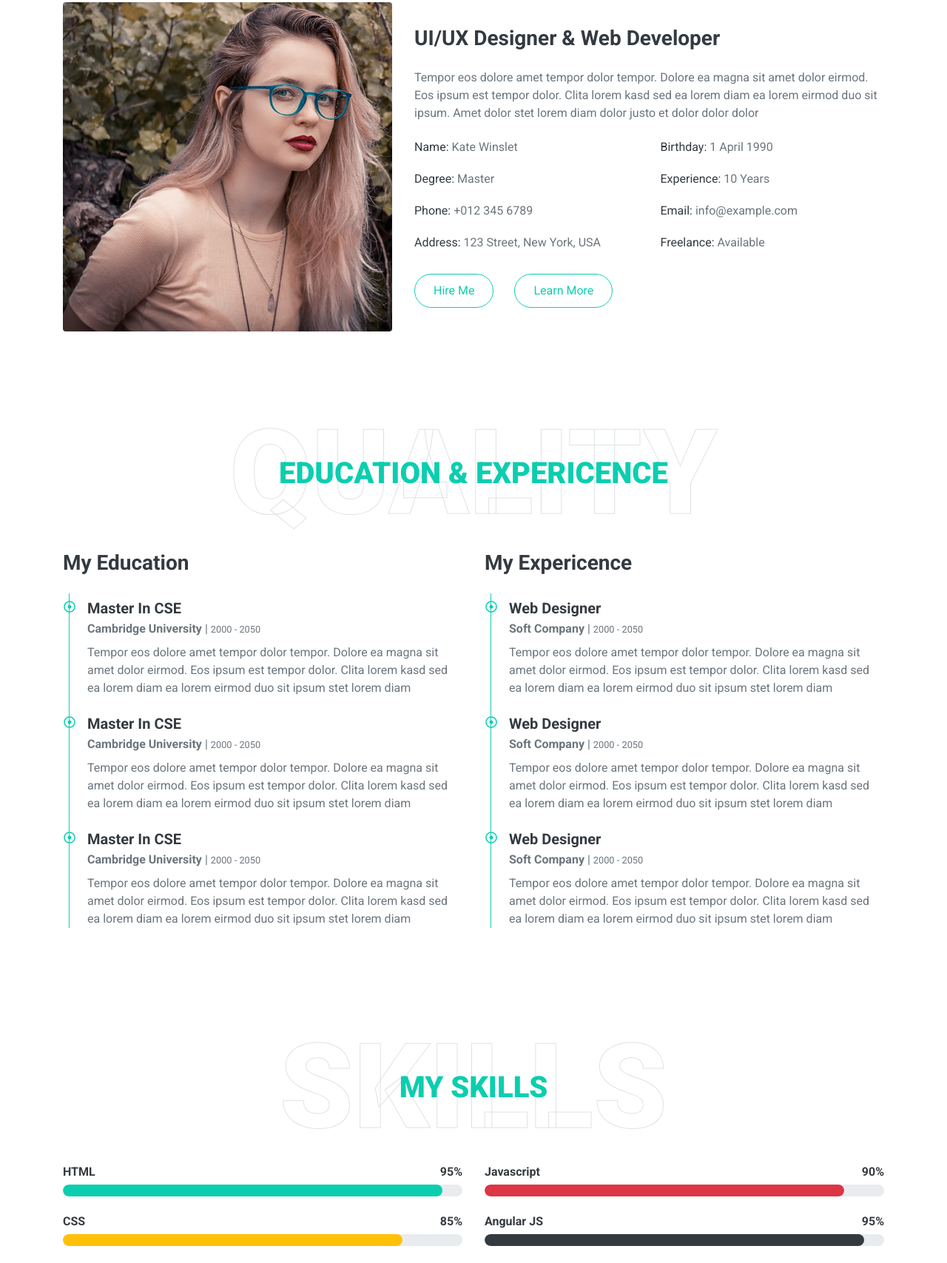
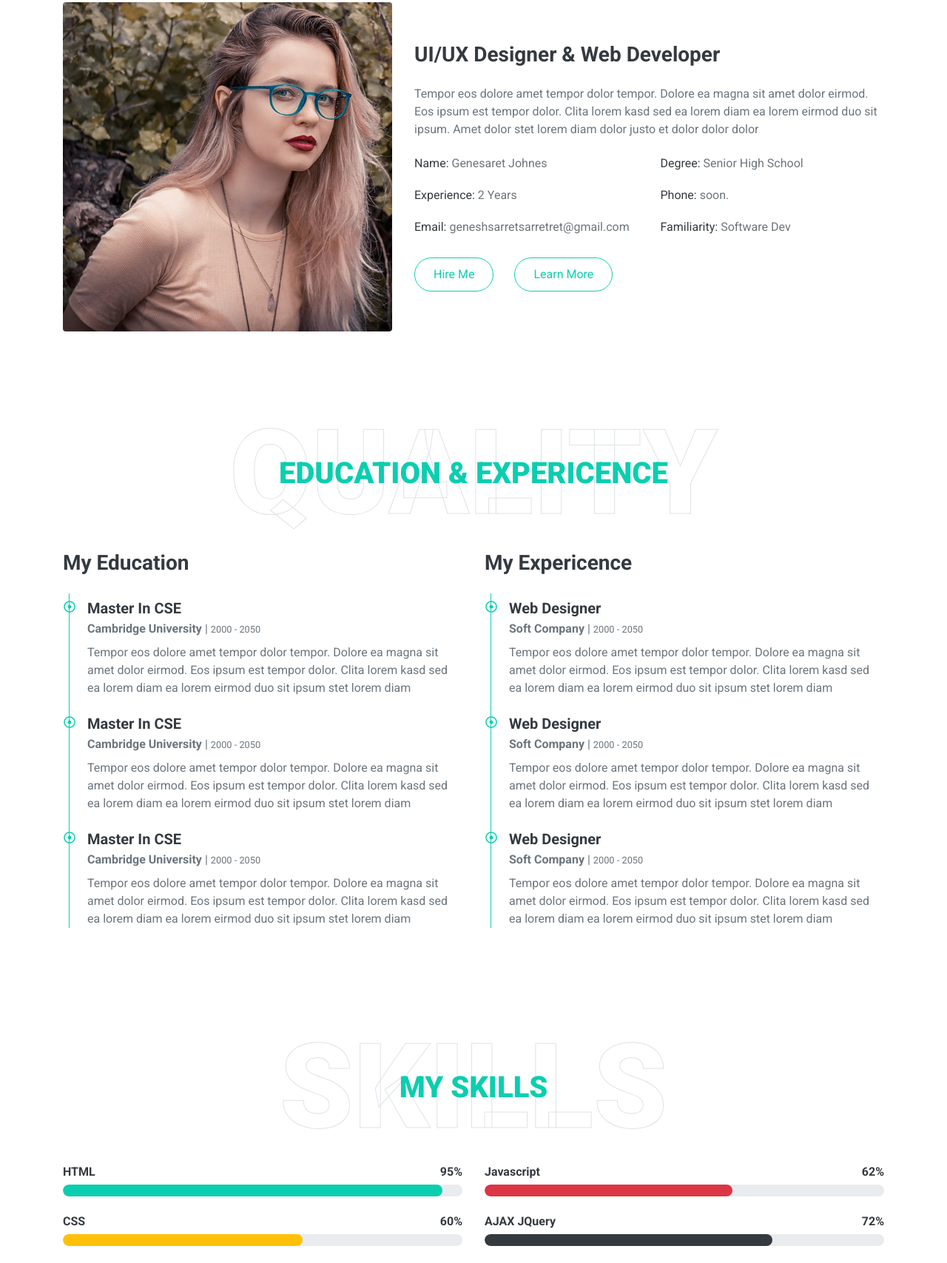
Before and after one commit to gensart-ai/basespace, a plain HTML site: page index.html in a window 1280 px wide. Shown: the part 1093-2800 px from the top of the page at 74% size. Drawn offline with nearby package versions, Linux system fonts and the light colour scheme.

Commit message:
Add files via upload

```diff
--- a/index.html
+++ b/index.html
@@ -3,7 +3,7 @@
 
 <head>
     <meta charset="utf-8">
-    <title>FreeFolio - Freelancer Portfolio Template</title>
+    <title>gens | welcome</title>
     <meta content="width=device-width, initial-scale=1.0" name="viewport">
     <meta content="Free HTML Templates" name="keywords">
     <meta content="Free HTML Templates" name="description">
@@ -30,7 +30,7 @@
     <!-- Navbar Start -->
     <nav class="navbar fixed-top shadow-sm navbar-expand-lg bg-light navbar-light py-3 py-lg-0 px-lg-5">
         <a href="index.html" class="navbar-brand ml-lg-3">
-            <h1 class="m-0 display-5"><span class="text-primary">Free</span>Folio</h1>
+            <h1 class="m-0 display-5"><span class="text-primary">Genes</span>WebDev</h1>
         </a>
         <button type="button" class="navbar-toggler" data-toggle="collapse" data-target="#navbarCollapse">
             <span class="navbar-toggler-icon"></span>
@@ -81,9 +81,9 @@
                 </div>
                 <div class="col-lg-7 text-center text-lg-left">
                     <h3 class="text-white font-weight-normal mb-3">I'm</h3>
-                    <h1 class="display-3 text-uppercase text-primary mb-2" style="-webkit-text-stroke: 2px #ffffff;">Kate Winslet</h1>
+                    <h1 class="display-3 text-uppercase text-primary mb-2" style="-webkit-text-stroke: 2px #ffffff;">Genesaret Johnes</h1>
                     <h1 class="typed-text-output d-inline font-weight-lighter text-white"></h1>
-                    <div class="typed-text d-none">Web Designer, Web Developer, Front End Developer, Apps Designer, Apps Developer</div>
+                    <div class="typed-text d-none">Social Media Admin, Web Developer, Network Technician, Tech Enthusiast</div>
                     <div class="d-flex align-items-center justify-content-center justify-content-lg-start pt-5">
                         <a href="" class="btn btn-outline-light mr-5">Download CV</a>
                         <button type="button" class="btn-play" data-toggle="modal"
@@ -114,14 +114,12 @@
                     <h3 class="mb-4">UI/UX Designer & Web Developer</h3>
                     <p>Tempor eos dolore amet tempor dolor tempor. Dolore ea magna sit amet dolor eirmod. Eos ipsum est tempor dolor. Clita lorem kasd sed ea lorem diam ea lorem eirmod duo sit ipsum. Amet dolor stet lorem diam dolor justo et dolor dolor dolor</p>
                     <div class="row mb-3">
-                        <div class="col-sm-6 py-2"><h6>Name: <span class="text-secondary">Kate Winslet</span></h6></div>
-                        <div class="col-sm-6 py-2"><h6>Birthday: <span class="text-secondary">1 April 1990</span></h6></div>
-                        <div class="col-sm-6 py-2"><h6>Degree: <span class="text-secondary">Master</span></h6></div>
-                        <div class="col-sm-6 py-2"><h6>Experience: <span class="text-secondary">10 Years</span></h6></div>
-                        <div class="col-sm-6 py-2"><h6>Phone: <span class="text-secondary">+012 345 6789</span></h6></div>
-                        <div class="col-sm-6 py-2"><h6>Email: <span class="text-secondary">info@example.com</span></h6></div>
-                        <div class="col-sm-6 py-2"><h6>Address: <span class="text-secondary">123 Street, New York, USA</span></h6></div>
-                        <div class="col-sm-6 py-2"><h6>Freelance: <span class="text-secondary">Available</span></h6></div>
+                        <div class="col-sm-6 py-2"><h6>Name: <span class="text-secondary">Genesaret Johnes</span></h6></div>
+                        <div class="col-sm-6 py-2"><h6>Degree: <span class="text-secondary">Senior High School</span></h6></div>
+                        <div class="col-sm-6 py-2"><h6>Experience: <span class="text-secondary">2 Years</span></h6></div>
+                        <div class="col-sm-6 py-2"><h6>Phone: <span class="text-secondary">soon.</span></h6></div>
+                        <div class="col-sm-6 py-2"><h6>Email: <span class="text-secondary">geneshsarretsarretret@gmail.com</span></h6></div>
+                        <div class="col-sm-6 py-2"><h6>Familiarity: <span class="text-secondary">Software Dev</span></h6></div>
                     </div>
                     <a href="" class="btn btn-outline-primary mr-4">Hire Me</a>
                     <a href="" class="btn btn-outline-primary">Learn More</a>
@@ -213,19 +211,19 @@
                     <div class="skill mb-4">
                         <div class="d-flex justify-content-between">
                             <h6 class="font-weight-bold">CSS</h6>
-                            <h6 class="font-weight-bold">85%</h6>
+                            <h6 class="font-weight-bold">60%</h6>
                         </div>
                         <div class="progress">
-                            <div class="progress-bar bg-warning" role="progressbar" aria-valuenow="85" aria-valuemin="0" aria-valuemax="100"></div>
+                            <div class="progress-bar bg-warning" role="progressbar" aria-valuenow="60" aria-valuemin="0" aria-valuemax="100"></div>
                         </div>
                     </div>
                     <div class="skill mb-4">
                         <div class="d-flex justify-content-between">
                             <h6 class="font-weight-bold">PHP</h6>
-                            <h6 class="font-weight-bold">90%</h6>
+                            <h6 class="font-weight-bold">70%</h6>
                         </div>
                         <div class="progress">
-                            <div class="progress-bar bg-danger" role="progressbar" aria-valuenow="90" aria-valuemin="0" aria-valuemax="100"></div>
+                            <div class="progress-bar bg-danger" role="progressbar" aria-valuenow="70" aria-valuemin="0" aria-valuemax="100"></div>
                         </div>
                     </div>
                 </div>
@@ -233,28 +231,28 @@
                     <div class="skill mb-4">
                         <div class="d-flex justify-content-between">
                             <h6 class="font-weight-bold">Javascript</h6>
-                            <h6 class="font-weight-bold">90%</h6>
+                            <h6 class="font-weight-bold">62%</h6>
                         </div>
                         <div class="progress">
-                            <div class="progress-bar bg-danger" role="progressbar" aria-valuenow="90" aria-valuemin="0" aria-valuemax="100"></div>
+                            <div class="progress-bar bg-danger" role="progressbar" aria-valuenow="62" aria-valuemin="0" aria-valuemax="100"></div>
                         </div>
                     </div>
                     <div class="skill mb-4">
                         <div class="d-flex justify-content-between">
-                            <h6 class="font-weight-bold">Angular JS</h6>
-                            <h6 class="font-weight-bold">95%</h6>
+                            <h6 class="font-weight-bold">AJAX JQuery</h6>
+                            <h6 class="font-weight-bold">72%</h6>
                         </div>
                         <div class="progress">
-                            <div class="progress-bar bg-dark" role="progressbar" aria-valuenow="95" aria-valuemin="0" aria-valuemax="100"></div>
+                            <div class="progress-bar bg-dark" role="progressbar" aria-valuenow="72" aria-valuemin="0" aria-valuemax="100"></div>
                         </div>
                     </div>
                     <div class="skill mb-4">
                         <div class="d-flex justify-content-between">
-                            <h6 class="font-weight-bold">Wordpress</h6>
-                            <h6 class="font-weight-bold">85%</h6>
+                            <h6 class="font-weight-bold">Code Igniter 4</h6>
+                            <h6 class="font-weight-bold">98%</h6>
                         </div>
                         <div class="progress">
-                            <div class="progress-bar bg-info" role="progressbar" aria-valuenow="85" aria-valuemin="0" aria-valuemax="100"></div>
+                            <div class="progress-bar bg-info" role="progressbar" aria-valuenow="98" aria-valuemin="0" aria-valuemax="100"></div>
                         </div>
                     </div>
                 </div>
@@ -562,7 +560,7 @@
                 <span class="px-3">|</span>
                 <a class="text-white" href="#">Help</a>
             </div>
-            <p class="m-0">&copy; <a class="text-white font-weight-bold" href="#">Domain Name</a>. All Rights Reserved. Designed by <a class="text-white font-weight-bold" href="https://htmlcodex.com">HTML Codex</a>
+            <p class="m-0">&copy; <a class="text-white font-weight-bold" href="#">gensart.ai</a>. All Rights Reserved. Designed by <a class="text-white font-weight-bold" href="https://htmlcodex.com">HTML Codex</a>
             </p>
         </div>
     </div>
```
